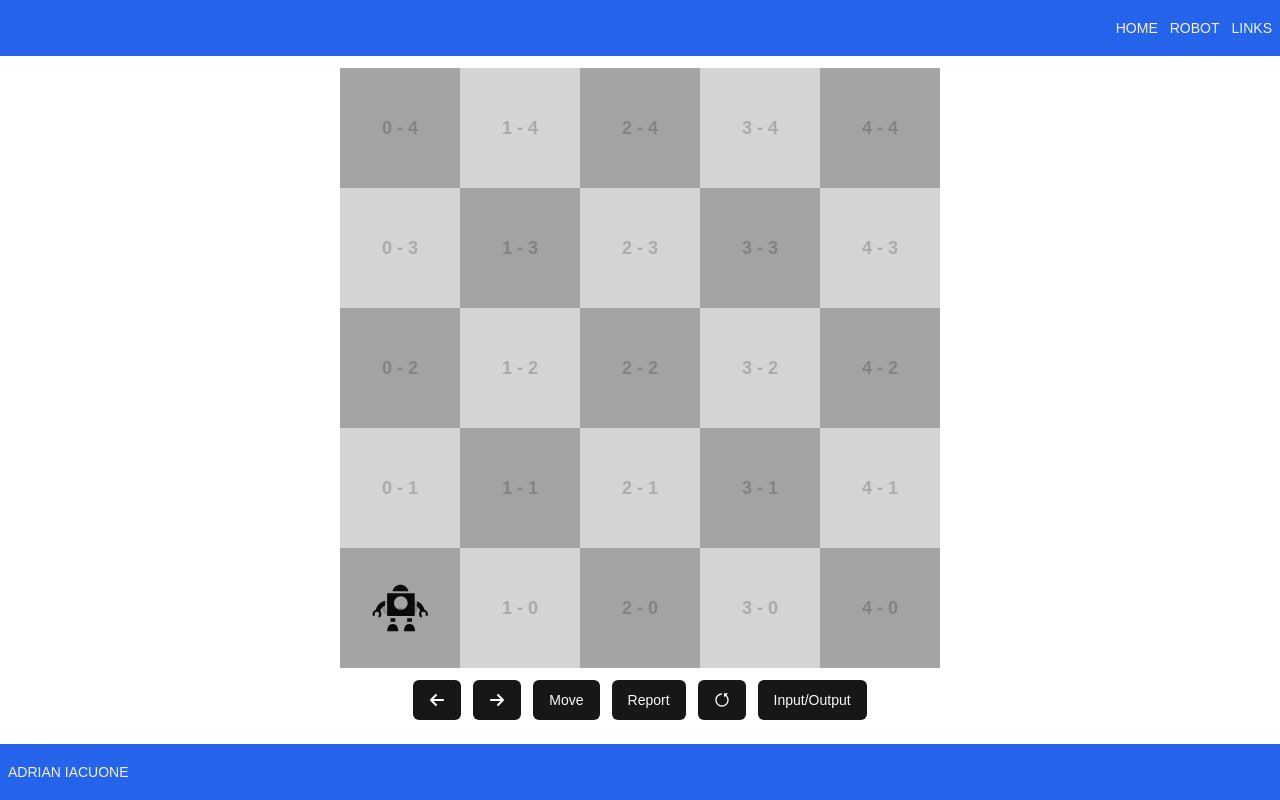
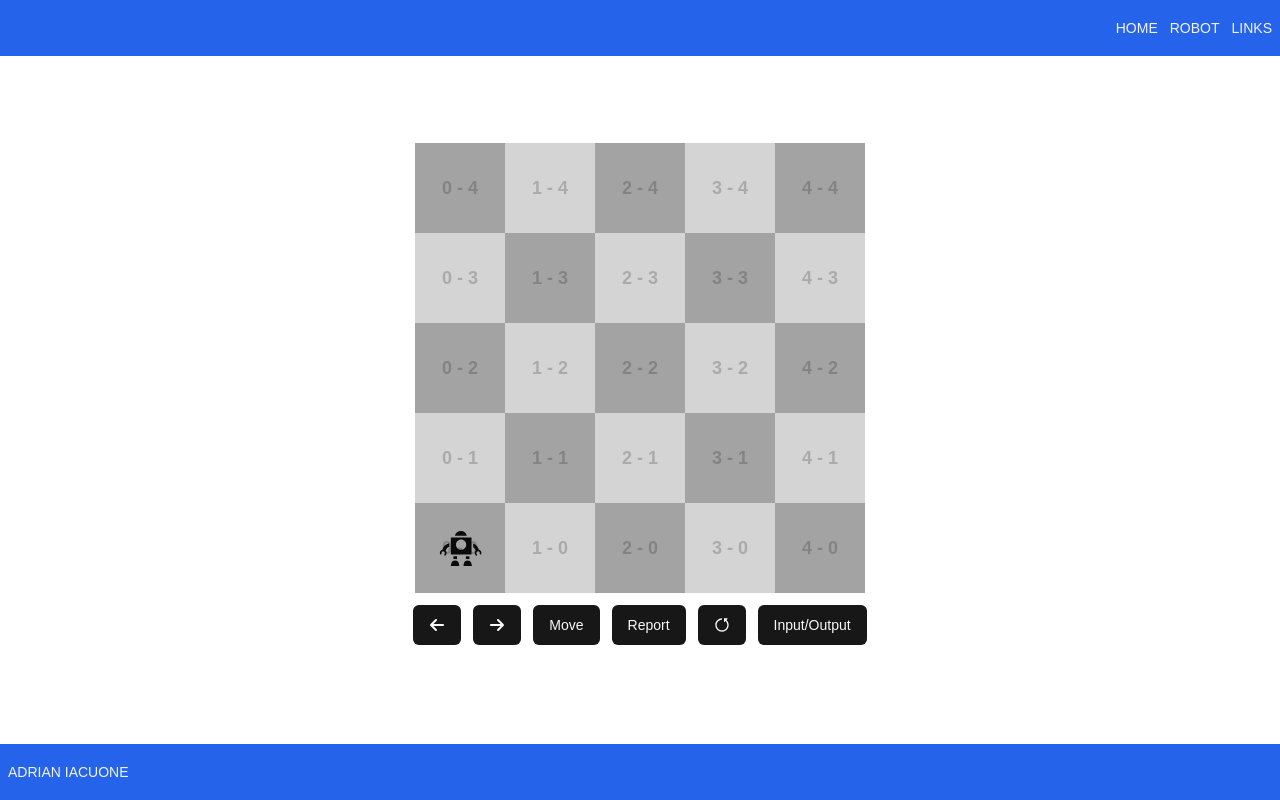
Before and after one commit to aiacuone/connexion-code-test, a Next.js app: page /robot in a window 1280 px wide. Built offline with nearby package versions, Linux system fonts and the light colour scheme.

Commit message:
change size of table to fit laptops

```diff
--- a/components/Table.tsx
+++ b/components/Table.tsx
@@ -10,7 +10,7 @@ export const Table = () => {
   ).flat()
 
   return (
-    <div className="w-5/6 max-w-[600px]" style={{ aspectRatio: '1' }}>
+    <div className="w-5/6 max-w-[450px]" style={{ aspectRatio: '1' }}>
       <div
         className="grid-cols-5 grid-rows-5 flex h-full grid w-full"
         style={{ direction: 'ltr', gridAutoFlow: 'rowReverse' }}>
```
